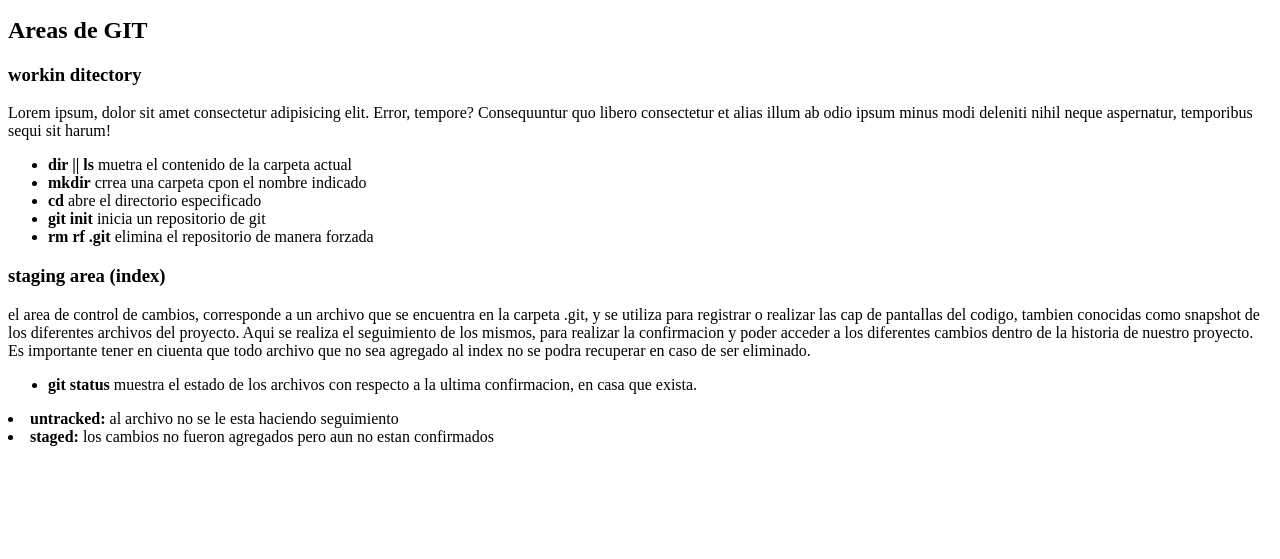
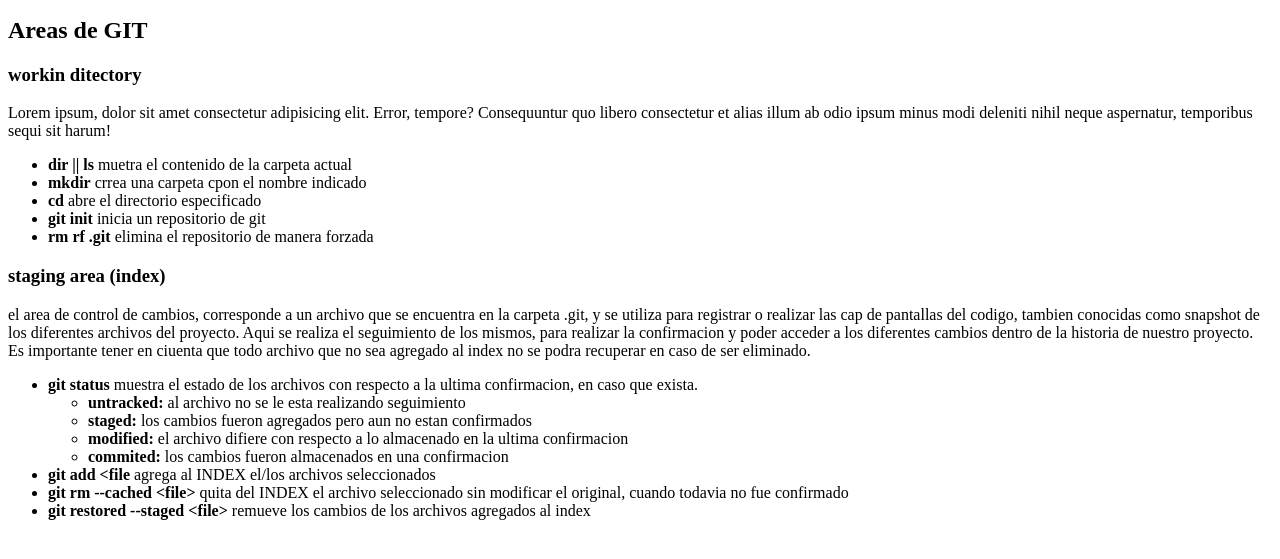
Before and after one commit to melanie1305/git-martes-melanie, a plain HTML site: page index.html in a window 1280 px wide. Shown: the part 101-660 px from the top of the page. Drawn offline with Linux system fonts and the light colour scheme.

Commit message:
Areas GIT: Staging Area(INDEX)

```diff
--- a/index.html
+++ b/index.html
@@ -36,11 +36,24 @@
                 el area de control de cambios, corresponde a un archivo que se encuentra en la carpeta .git, y se utiliza para registrar o realizar las cap de pantallas del codigo, tambien conocidas como snapshot de los diferentes archivos del proyecto. Aqui se realiza el seguimiento de los mismos, para realizar la confirmacion y poder acceder a los diferentes cambios dentro de la historia de nuestro proyecto. Es importante tener en ciuenta que todo archivo que no sea agregado al index no se podra recuperar en caso de ser eliminado.
             </p>
             <ul class="commands">
-                <li>
-                    <strong>git status</strong> muestra el estado de los archivos con respecto a la ultima confirmacion, en casa que exista.
-                </ul>
-                    <li><strong>untracked:</strong> al archivo no se le esta haciendo seguimiento </li>
-                    <li><strong>staged:</strong> los cambios no fueron agregados pero aun no estan confirmados</li>
+                <li><strong> git status </strong> muestra el estado de los archivos con respecto a la ultima confirmacion, en caso que exista.
+                    <ul>
+                        <li><strong> untracked: </strong> al archivo no se le esta realizando seguimiento</li>
+                        <li><strong>staged: </strong> los cambios fueron agregados pero aun no estan confirmados</li>
+                        <li><strong> modified:</strong> el archivo difiere con respecto a lo almacenado en la ultima confirmacion </li>
+                        <li><strong> commited:</strong> los cambios fueron almacenados en una confirmacion </li>
+                    </ul>
+
+                </li>
+
+                <li><strong>git add &lt;file </strong> agrega al INDEX el/los archivos seleccionados</li>
+                <li><strong> git rm --cached &lt;file></strong> quita del INDEX el archivo seleccionado sin modificar el original, cuando todavia no fue confirmado</li>
+                <li><strong>git restored --staged &lt;file></strong> remueve los cambios de los archivos agregados al index </li>
+
+
+
+
+            </ul>
 
         </article>
     </section>
```
